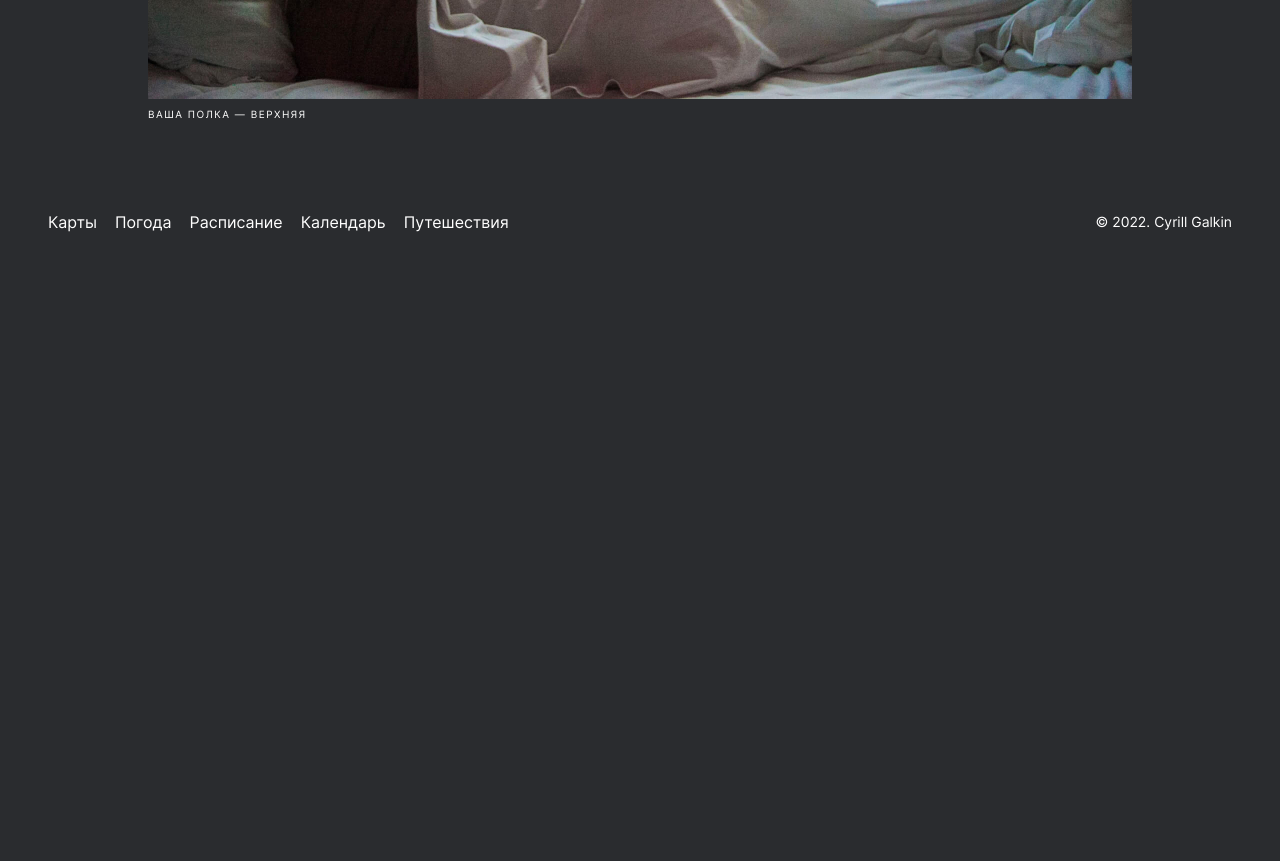
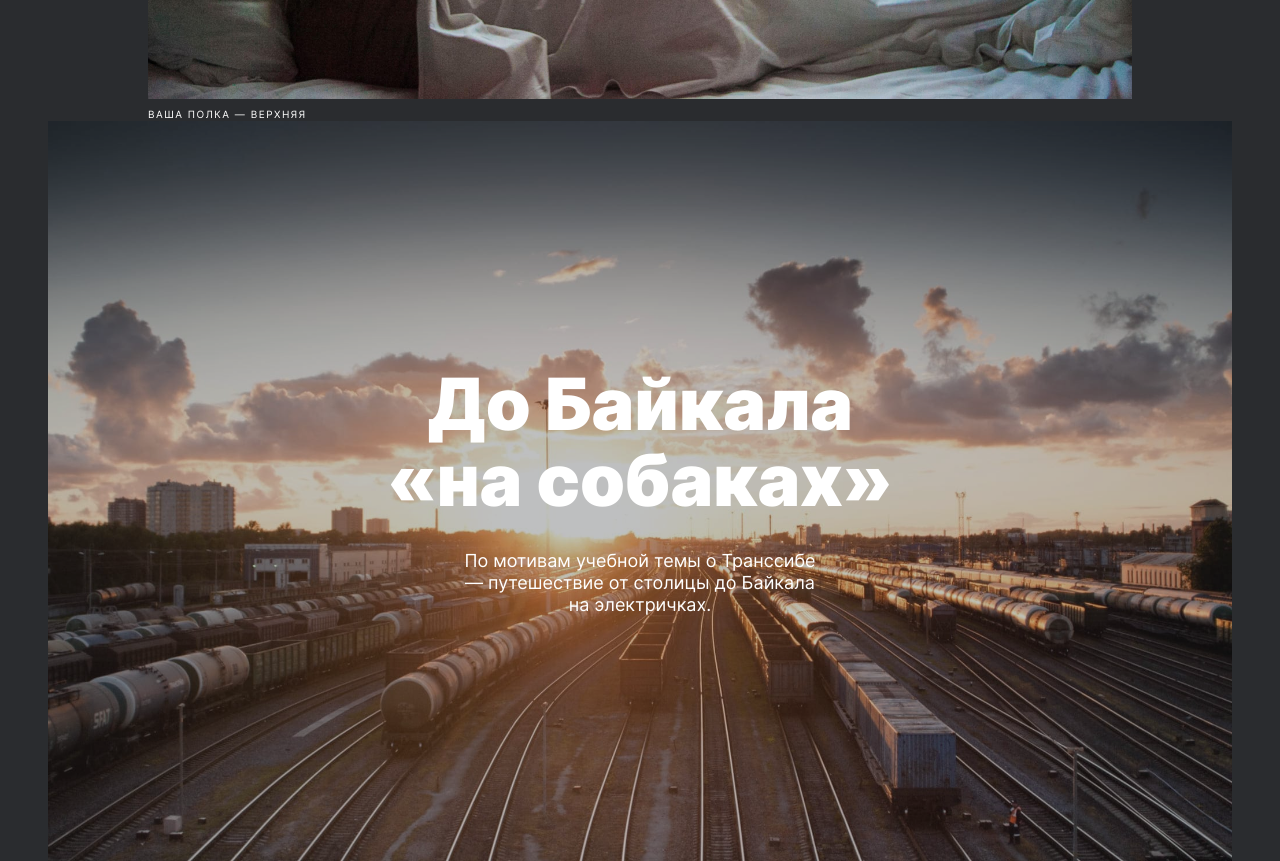
Before and after one commit to limit1ezz/russian-travel, a website: page index.html in a window 1280 px wide. Shown: the part 1020-1881 px from the top of the page. Before the commit the page ends 1275 px from the top, so only its background shows below. Drawn offline with Linux system fonts and the light colour scheme.

Commit message:
Add cover

```diff
--- a/blocks/cover/__background/cover__background.css
+++ /dev/null
@@ -1,3 +0,0 @@
-.cover__background {
-  /* code */
-}
--- a/blocks/cover/__overlay/cover__overlay.css
+++ b/blocks/cover/__overlay/cover__overlay.css
@@ -1,3 +1,17 @@
 .cover__overlay {
-  /* code */
+  position: relative;
+  display: flex;
+  width: 100%;
+  flex-direction: column;
+  justify-content: flex-start;
+  align-items: center;
+  text-decoration: none;
+  color: inherit;
+  background-color: rgb(42 44 47 / 30%);
+  transition: background-color 0.1s ease-in-out;
+  cursor: pointer;
 }
+
+.cover__overlay:hover {
+  background-color: rgb(42 44 47 / 80%);
+}
--- a/blocks/cover/__subtitle/cover__subtitle.css
+++ b/blocks/cover/__subtitle/cover__subtitle.css
@@ -1,3 +1,18 @@
 .cover__subtitle {
-  /* code */
+  margin-top: 16px;
+  margin-bottom: 0;
+  max-width: 275px;
+  font-size: 14px;
+  line-height: 16px;
+  font-weight: 400;
+  text-align: center;
 }
+
+@media screen and (min-width: 768px) {
+  .cover__subtitle {
+    margin-top: 32px;
+    max-width: 360px;
+    font-size: 18px;
+    line-height: 22px;
+  }
+}
--- a/blocks/cover/__title/cover__title.css
+++ b/blocks/cover/__title/cover__title.css
@@ -1,3 +1,30 @@
 .cover__title {
-  /* code */
+  margin-top: 33px;
+  margin-bottom: 0;
+  max-width: 280px;
+  font-size: 32px;
+  line-height: 35px;
+  font-weight: 900;
+  text-align: center;
 }
+
+@media screen and (min-width: 768px) {
+  .cover__title {
+    margin-top: 115px;
+    max-width: 560px;
+    font-size: 72px;
+    line-height: 76px;
+  }
+}
+
+@media screen and (min-width: 1024px) {
+  .cover__title {
+    margin-top: 195px;
+  }
+}
+
+@media screen and (min-width: 1280px) {
+  .cover__title {
+    margin-top: 245px;
+  }
+}
--- a/blocks/cover/cover.css
+++ b/blocks/cover/cover.css
@@ -1,3 +1,29 @@
 .cover {
-  /* code */
+  margin: 0 auto;
+  display: flex;
+  max-width: 1184px;
+  min-height: 200px;
+  background-color: rgb(42 44 47);
+  background-image: url("../../images/cover-trains.jpg");
+  background-repeat: no-repeat;
+  background-position: center;
+  background-size: cover;
 }
+
+@media screen and (min-width: 768px) {
+  .cover {
+    min-height: 480px;
+  }
+
+  @media screen and (min-width: 1024px) {
+    .cover {
+      min-height: 640px;
+    }
+  }
+
+  @media screen and (min-width: 1280px) {
+    .cover {
+      min-height: 740px;
+    }
+  }
+}
--- a/index.html
+++ b/index.html
@@ -59,6 +59,15 @@
         </section>
 
         <section class="cover">
+          <a class="cover__overlay"
+            href="https://stampsy.com/na-elektrichkakh-do-baikala"
+            target="_blank">
+            <h2 class="cover__title">До&nbsp;Байкала
+              &laquo;на&nbsp;собаках&raquo;</h2>
+            <p class="cover__subtitle">По&nbsp;мотивам учебной темы
+              о&nbsp;Транссибе&mdash; путешествие
+              от&nbsp;столицы до&nbsp;Байкала на&nbsp;электричках.</p>
+          </a>
         </section>
       </main>
 
--- a/pages/index.css
+++ b/pages/index.css
@@ -41,10 +41,9 @@
 @import url("../blocks/places/__paragraph/places__paragraph.css");
 
 @import url("../blocks/cover/cover.css");
+@import url("../blocks/cover/__overlay/cover__overlay.css");
 @import url("../blocks/cover/__title/cover__title.css");
 @import url("../blocks/cover/__subtitle/cover__subtitle.css");
-@import url("../blocks/cover/__overlay/cover__overlay.css");
-@import url("../blocks/cover/__background/cover__background.css");
 
 @import url("../blocks/page-footer/page-footer.css");
 @import url("../blocks/page-footer/__inner/page-footer__inner.css");
```
